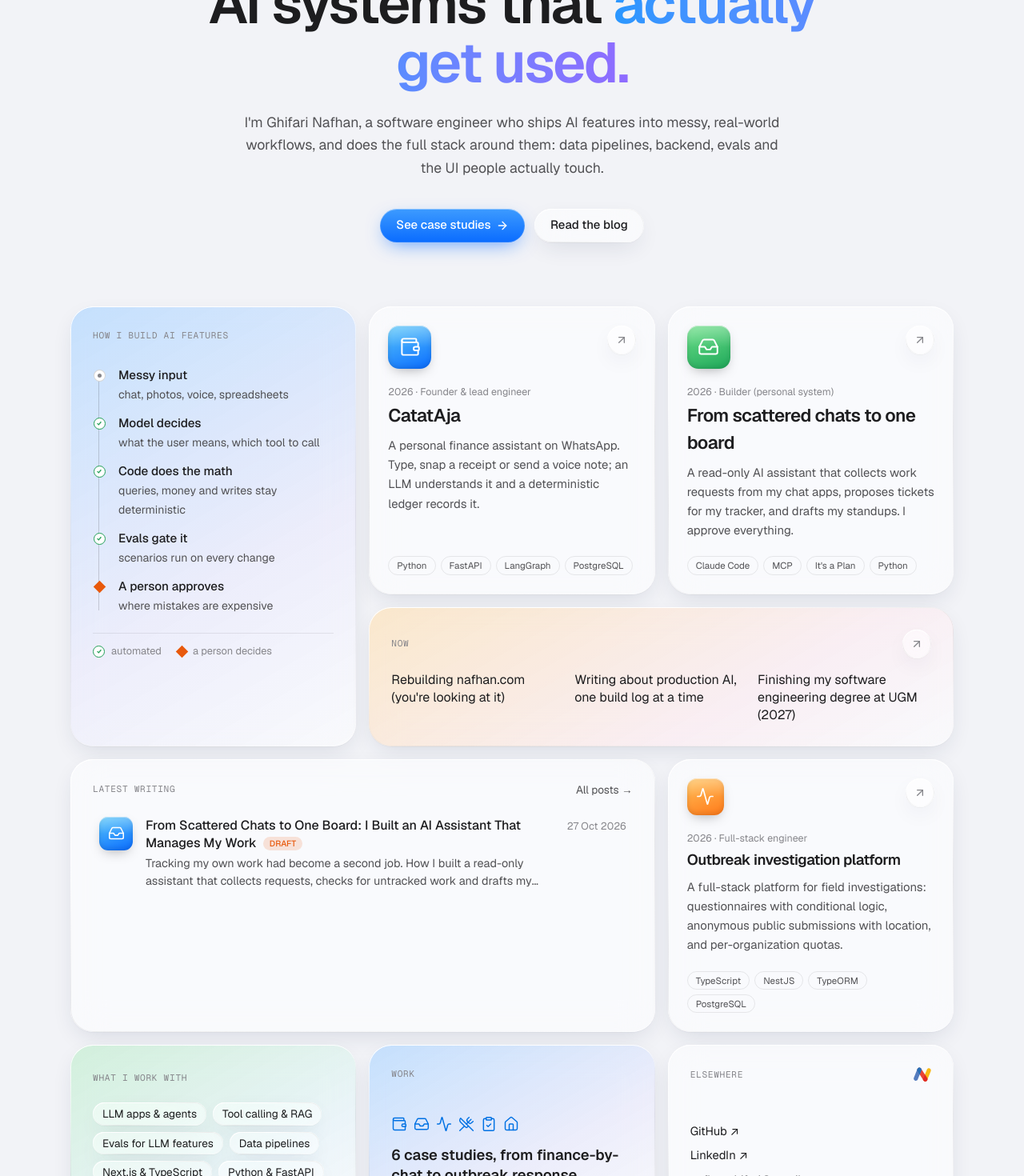
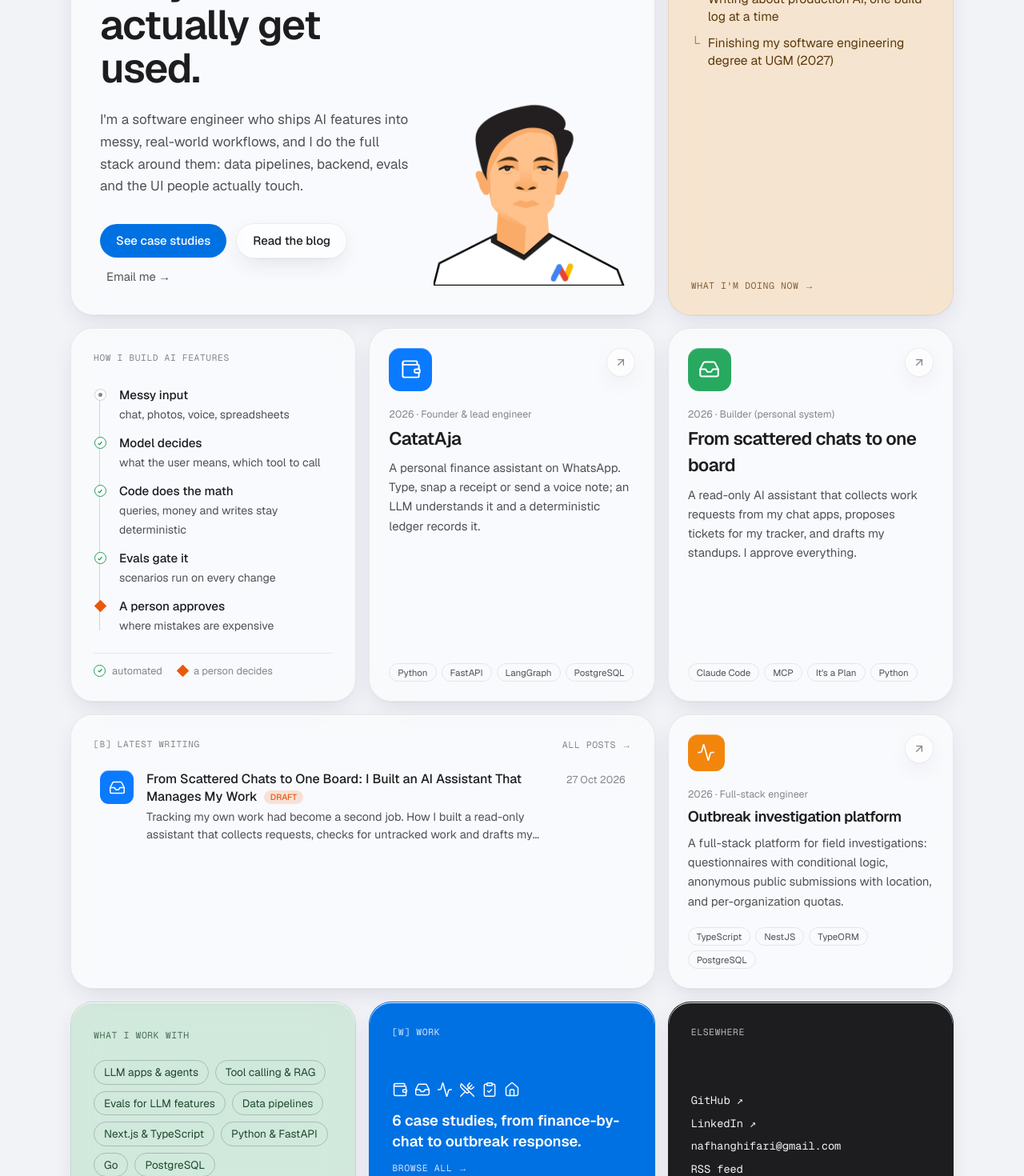
Before and after one commit to gnafhan/next-portofolio, a Next.js app: page / in a window 1280 px wide. Shown: the part 260-1730 px from the top of the page at 80% size. Built offline with nearby package versions, Linux system fonts and the light colour scheme.

Commit message:
Restore original hero and bento layout, add portrait illustration, remove all gradients
Co-Authored-By: Claude Opus 5.5 <noreply@anthropic.com>

```diff
--- a/app/globals.css
+++ b/app/globals.css
@@ -4,6 +4,12 @@
 
 /* Liquid glass design tokens */
 :root {
+  --glass-border: rgba(0, 0, 0, 0.07);
+  --tint-warm: rgba(255, 196, 120, 0.32);
+  --tint-warm-ink: #5c3a0c;
+  --tint-green: rgba(120, 200, 140, 0.26);
+  --tint-green-ink: #1d4a2a;
+
   --bg: #f2f3f7;
   --surface: rgba(255, 255, 255, 0.62);
   --surface-solid: #ffffff;
@@ -22,18 +28,18 @@
 
   --glass-bg: rgba(255, 255, 255, 0.55);
   --glass-bg-strong: rgba(255, 255, 255, 0.72);
-  --glass-rim-hi: rgba(255, 255, 255, 0.95);
-  --glass-rim-lo: rgba(255, 255, 255, 0.35);
-  --glass-rim-edge: rgba(0, 0, 0, 0.07);
   --glass-shadow: 0 1px 1px rgba(0, 0, 0, 0.03), 0 10px 30px -8px rgba(30, 40, 80, 0.14);
   --glass-inset: inset 0 1px 0 rgba(255, 255, 255, 0.9), inset 0 -1px 0 rgba(255, 255, 255, 0.25);
-  --glow-1: rgba(0, 113, 227, 0.16);
-  --glow-2: rgba(175, 82, 222, 0.1);
-  --glow-3: rgba(255, 159, 10, 0.08);
   color-scheme: light;
 }
 
 [data-theme="dark"] {
+  --glass-border: rgba(255, 255, 255, 0.1);
+  --tint-warm: rgba(255, 170, 70, 0.14);
+  --tint-warm-ink: #ffd9a8;
+  --tint-green: rgba(80, 200, 120, 0.12);
+  --tint-green-ink: #bfe8cb;
+
   --bg: #000000;
   --surface: rgba(255, 255, 255, 0.05);
   --surface-solid: #111113;
@@ -52,14 +58,8 @@
 
   --glass-bg: rgba(255, 255, 255, 0.045);
   --glass-bg-strong: rgba(28, 28, 32, 0.72);
-  --glass-rim-hi: rgba(255, 255, 255, 0.32);
-  --glass-rim-lo: rgba(255, 255, 255, 0.06);
-  --glass-rim-edge: rgba(255, 255, 255, 0.04);
   --glass-shadow: 0 20px 50px -20px rgba(0, 0, 0, 0.8);
   --glass-inset: inset 0 1px 0 rgba(255, 255, 255, 0.14), inset 0 -1px 0 rgba(255, 255, 255, 0.03);
-  --glow-1: rgba(10, 132, 255, 0.28);
-  --glow-2: rgba(94, 92, 230, 0.2);
-  --glow-3: rgba(255, 159, 10, 0.06);
   color-scheme: dark;
 }
 
@@ -92,20 +92,6 @@ body {
   -webkit-font-smoothing: antialiased;
 }
 
-/* Ambient light behind the glass, fixed to the viewport */
-body::before {
-  content: "";
-  position: fixed;
-  inset: 0;
-  z-index: -1;
-  pointer-events: none;
-  background:
-    radial-gradient(60rem 36rem at 50% -12rem, var(--glow-1), transparent 70%),
-    radial-gradient(40rem 30rem at 92% 30%, var(--glow-2), transparent 70%),
-    radial-gradient(36rem 28rem at 4% 75%, var(--glow-3), transparent 70%),
-    radial-gradient(70rem 30rem at 50% 115%, var(--glow-1), transparent 70%);
-}
-
 ::selection {
   background: var(--accent-soft);
   color: var(--ink);
@@ -124,49 +110,31 @@ body::before {
   color: var(--ink-3);
 }
 
-/* Glass surface: translucent fill, blur, a specular rim that is bright on top */
+/* Glass surface: translucent fill, blur, hairline border, top highlight. No gradients. */
 .glass {
   position: relative;
-  isolation: isolate;
-  background: var(--glass-bg);
+  background-color: var(--glass-bg);
   -webkit-backdrop-filter: blur(22px) saturate(180%);
   backdrop-filter: blur(22px) saturate(180%);
+  border: 1px solid var(--glass-border);
   box-shadow: var(--glass-inset), var(--glass-shadow);
 }
-.glass::before {
-  content: "";
-  position: absolute;
-  inset: 0;
-  border-radius: inherit;
-  padding: 1px;
-  background: linear-gradient(
-    165deg,
-    var(--glass-rim-hi),
-    var(--glass-rim-lo) 28%,
-    var(--glass-rim-edge) 55%,
-    var(--glass-rim-lo) 100%
-  );
-  -webkit-mask: linear-gradient(#000 0 0) content-box, linear-gradient(#000 0 0);
-  -webkit-mask-composite: xor;
-  mask-composite: exclude;
-  pointer-events: none;
-  z-index: 1;
-}
 .glass-strong {
-  background: var(--glass-bg-strong);
+  background-color: var(--glass-bg-strong);
 }
 .glass-hover {
-  transition: transform 0.35s cubic-bezier(0.2, 0.8, 0.2, 1), background-color 0.25s;
+  transition: transform 0.3s cubic-bezier(0.2, 0.8, 0.2, 1), background-color 0.2s, border-color 0.2s;
 }
 .glass-hover:hover {
   transform: translateY(-2px);
-  background: var(--glass-bg-strong);
+  border-color: var(--line-strong);
 }
 
-/* Tinted glass for bento tiles */
-.tint-blue { background-image: linear-gradient(150deg, rgba(10, 132, 255, 0.22), rgba(94, 92, 230, 0.08) 60%, transparent); }
-.tint-warm { background-image: linear-gradient(150deg, rgba(255, 159, 10, 0.2), rgba(255, 55, 95, 0.06) 65%, transparent); }
-.tint-green { background-image: linear-gradient(150deg, rgba(52, 199, 89, 0.2), rgba(48, 176, 199, 0.07) 65%, transparent); }
+/* Flat tinted glass for bento tiles */
+.tint-warm { background-color: var(--tint-warm); color: var(--tint-warm-ink); }
+.tint-green { background-color: var(--tint-green); color: var(--tint-green-ink); }
+.tint-accent { background-color: var(--accent); color: var(--accent-ink); border-color: transparent; }
+.tint-ink { background-color: var(--ink); color: var(--bg); border-color: transparent; }
 
 /* Buttons */
 .btn {
@@ -183,36 +151,26 @@ body::before {
   transform: scale(0.97);
 }
 .btn-primary {
-  color: #fff;
-  background: linear-gradient(180deg, #3d9bff, #0a6cff);
-  box-shadow: inset 0 1px 0 rgba(255, 255, 255, 0.35), inset 0 0 0 1px rgba(255, 255, 255, 0.12), 0 8px 24px -8px rgba(10, 108, 255, 0.7);
+  color: var(--accent-ink);
+  background-color: var(--accent);
 }
 .btn-primary:hover {
-  filter: brightness(1.08);
+  opacity: 0.9;
 }
 
-/* iOS-style app icons */
+/* App-style icons: flat squircle, white glyph */
 .app-icon {
-  position: relative;
   display: inline-flex;
   flex-shrink: 0;
   align-items: center;
   justify-content: center;
   color: #fff;
-  box-shadow: inset 0 1px 0 rgba(255, 255, 255, 0.45), inset 0 -2px 6px rgba(0, 0, 0, 0.12), 0 6px 16px -6px rgba(0, 0, 0, 0.35);
+  box-shadow: inset 0 1px 0 rgba(255, 255, 255, 0.3);
 }
-.app-icon::after {
-  content: "";
-  position: absolute;
-  inset: 0;
-  border-radius: inherit;
-  background: linear-gradient(180deg, rgba(255, 255, 255, 0.28), transparent 50%);
-  pointer-events: none;
-}
-.app-icon-blue { background: linear-gradient(160deg, #5ac8fa, #0a6cff); }
-.app-icon-green { background: linear-gradient(160deg, #6ee08a, #1fa85a); }
-.app-icon-orange { background: linear-gradient(160deg, #ffc15a, #ff7a1a); }
-.app-icon-violet { background: linear-gradient(160deg, #c38bff, #6c4dff); }
+.app-icon-blue { background-color: #0a7aff; }
+.app-icon-green { background-color: #28a960; }
+.app-icon-orange { background-color: #f2860d; }
+.app-icon-violet { background-color: #7357f0; }
 
 @supports not ((backdrop-filter: blur(1px)) or (-webkit-backdrop-filter: blur(1px))) {
   .glass {
--- a/app/page.tsx
+++ b/app/page.tsx
@@ -1,11 +1,12 @@
+import Image from "next/image";
 import Link from "next/link";
-import { ArrowRight, ArrowUpRight, Sparkles } from "lucide-react";
 import { getAllPosts, getAllWork, getPage } from "@/lib/content";
 import { site } from "@/lib/site";
 import { focus } from "@/lib/profile";
 import { Glyph, Logo } from "@/components/icons";
 import { WorkCard, PostRow } from "@/components/cards";
 import { Flow } from "@/components/mdx/flow";
+import portrait from "@/public/images/nafhan.png";
 
 export default function Home() {
   const work = getAllWork();
@@ -14,34 +15,62 @@ export default function Home() {
   const now = getPage("now").data as { highlights: string[] };
 
   return (
-    <div className="mx-auto max-w-6xl px-4 sm:px-6">
-      {/* Hero */}
-      <section className="flex flex-col items-center pb-14 pt-16 text-center sm:pb-20 sm:pt-24">
-        <span className="glass inline-flex items-center gap-2 rounded-full px-4 py-1.5 text-[0.85rem] text-ink-2">
-          <Sparkles size={15} className="text-accent" aria-hidden />
-          AI engineer · full-stack · {site.location}
-        </span>
-        <h1 className="mt-7 max-w-[16ch] text-[2.7rem] font-semibold leading-[1.04] tracking-[-0.03em] sm:text-[4.4rem]">
-          AI systems that{" "}
-          <span className="bg-gradient-to-r from-[#2997ff] via-[#5e8bff] to-[#8f6bff] bg-clip-text text-transparent">actually get used.</span>
+    <div className="mx-auto max-w-6xl px-4 pt-8 sm:px-6 sm:pt-12">
+      <section className="grid gap-4 lg:grid-cols-3">
+        {/* Intro */}
+        <div className="glass grid gap-6 rounded-[28px] p-6 sm:grid-cols-[minmax(0,1fr)_auto] sm:p-9 lg:col-span-2">
+          <div className="flex flex-col">
+            <div className="flex items-center gap-3">
+              <Logo size={26} />
+              <span className="label">{site.name} · {site.location}</span>
+            </div>
+            <h1 className="mt-8 max-w-[18ch] text-[2.4rem] font-semibold leading-[1.05] tracking-tight sm:text-[3.2rem]">
+              AI systems that actually get used.
             </h1>
-        <p className="mt-6 max-w-[58ch] text-[1.1rem] leading-relaxed text-ink-2">
-          I&apos;m {site.name}, a software engineer who ships AI features into messy, real-world workflows, and does the
+            <p className="mt-6 max-w-[56ch] text-[1.06rem] leading-relaxed text-ink-2">
+              I&apos;m a software engineer who ships AI features into messy, real-world workflows, and I do the
               full stack around them: data pipelines, backend, evals and the UI people actually touch.
             </p>
-        <div className="mt-9 flex flex-wrap items-center justify-center gap-3">
-          <Link href="/work" className="btn btn-primary">
-            See case studies <ArrowRight size={16} aria-hidden />
+            <div className="mt-8 flex flex-wrap items-center gap-3">
+              <Link href="/work" className="btn btn-primary">See case studies</Link>
+              <Link href="/blog" className="btn glass glass-hover">Read the blog</Link>
+              <a href={`mailto:${site.email}`} className="px-2 text-[0.92rem] text-ink-2 hover:text-ink">Email me →</a>
+            </div>
+          </div>
+          <div className="order-first flex justify-center sm:order-none sm:items-end">
+            <Image
+              src={portrait}
+              alt="Illustration of Ghifari Nafhan"
+              priority
+              sizes="(min-width: 640px) 240px, 180px"
+              className="w-[180px] select-none sm:w-[240px]"
+            />
+          </div>
+        </div>
+
+        {/* Now */}
+        <Link href="/now" className="glass glass-hover tint-warm group flex flex-col rounded-[28px] p-6 sm:p-7">
+          <div className="flex items-center justify-between">
+            <span className="font-mono text-[0.72rem] uppercase tracking-wider opacity-75">[N] Now</span>
+            <Glyph name="spark" size={20} />
+          </div>
+          <ul className="mt-6 space-y-3">
+            {now.highlights.map((h) => (
+              <li key={h} className="flex gap-2.5 text-[0.98rem] leading-snug">
+                <span aria-hidden className="font-mono opacity-60">└</span>
+                {h}
+              </li>
+            ))}
+          </ul>
+          <span className="mt-auto pt-6 font-mono text-[0.72rem] uppercase tracking-wider opacity-75 group-hover:underline">
+            What I&apos;m doing now →
+          </span>
         </Link>
-          <Link href="/blog" className="btn glass glass-hover">Read the blog</Link>
-        </div>
-      </section>
 
-      {/* Bento */}
-      <section className="grid gap-4 lg:grid-cols-3">
-        <div className="glass tint-blue rounded-[28px] p-6 sm:p-7 lg:row-span-2">
+        {/* How I build */}
+        <div className="glass rounded-[28px] p-6 sm:p-7">
           <div className="label">How I build AI features</div>
-          <div className="mt-6">
+          <div className="mt-5">
             <Flow
               compact
               items={[
@@ -55,28 +84,18 @@ export default function Home() {
           </div>
         </div>
 
+        {/* Featured work */}
+        <div className="grid gap-4 sm:grid-cols-2 lg:col-span-2">
           {featured.slice(0, 2).map((w) => (
             <WorkCard key={w.slug} work={w} large />
           ))}
+        </div>
 
-        <Link href="/now" className="glass glass-hover tint-warm group flex flex-col rounded-[28px] p-6 sm:p-7 lg:col-span-2">
-          <div className="flex items-center justify-between">
-            <span className="label">Now</span>
-            <span className="glass flex size-9 items-center justify-center rounded-full text-ink-3 group-hover:text-ink">
-              <ArrowUpRight size={16} />
-            </span>
-          </div>
-          <ul className="mt-4 grid gap-3 sm:grid-cols-3">
-            {now.highlights.map((h) => (
-              <li key={h} className="text-[1rem] leading-snug">{h}</li>
-            ))}
-          </ul>
-        </Link>
-
+        {/* Writing */}
         <div className="glass rounded-[28px] p-6 sm:p-7 lg:col-span-2">
           <div className="flex items-center justify-between">
-            <span className="label">Latest writing</span>
-            <Link href="/blog" className="text-[0.85rem] text-ink-2 hover:text-ink">All posts →</Link>
+            <span className="label">[B] Latest writing</span>
+            <Link href="/blog" className="font-mono text-[0.72rem] uppercase tracking-wider text-ink-3 hover:text-ink">All posts →</Link>
           </div>
           <div className="mt-2">
             {posts.length ? posts.map((p) => <PostRow key={p.slug} post={p} />) : (
@@ -87,36 +106,36 @@ export default function Home() {
 
         {featured[2] && <WorkCard work={featured[2]} />}
 
+        {/* Focus */}
         <div className="glass tint-green rounded-[28px] p-6 sm:p-7">
-          <span className="label">What I work with</span>
+          <span className="font-mono text-[0.72rem] uppercase tracking-wider opacity-75">What I work with</span>
           <ul className="mt-5 flex flex-wrap gap-2">
             {focus.map((f) => (
-              <li key={f} className="glass rounded-full px-3 py-1 text-[0.85rem]">{f}</li>
+              <li key={f} className="rounded-full border border-current/25 px-3 py-1 text-[0.85rem]">{f}</li>
             ))}
           </ul>
         </div>
 
-        <Link href="/work" className="glass glass-hover tint-blue group flex flex-col justify-between rounded-[28px] p-6 sm:p-7">
-          <span className="label">Work</span>
+        {/* More work */}
+        <Link href="/work" className="glass glass-hover tint-accent group flex flex-col justify-between rounded-[28px] p-6 sm:p-7">
+          <span className="font-mono text-[0.72rem] uppercase tracking-wider opacity-80">[W] Work</span>
           <div className="mt-6">
-            <div className="flex gap-2 text-accent">
+            <div className="flex gap-2">
               {work.slice(0, 6).map((w) => <Glyph key={w.slug} name={w.icon} size={20} />)}
             </div>
             <p className="mt-4 text-[1.15rem] font-semibold leading-snug">{work.length} case studies, from finance-by-chat to outbreak response.</p>
-            <span className="mt-3 inline-block text-[0.85rem] text-accent group-hover:underline">Browse all →</span>
+            <span className="mt-3 inline-block font-mono text-[0.72rem] uppercase tracking-wider opacity-80 group-hover:underline">Browse all →</span>
           </div>
         </Link>
 
-        <div className="glass flex flex-col justify-between rounded-[28px] p-6 sm:p-7">
-          <div className="flex items-center justify-between">
-            <span className="label">Elsewhere</span>
-            <Logo size={22} />
-          </div>
-          <ul className="mt-6 space-y-2 text-[0.92rem]">
-            <li><a href={site.links.github} className="hover:text-accent" target="_blank" rel="noopener">GitHub ↗</a></li>
-            <li><a href={site.links.linkedin} className="hover:text-accent" target="_blank" rel="noopener">LinkedIn ↗</a></li>
-            <li><a href={`mailto:${site.email}`} className="hover:text-accent">{site.email}</a></li>
-            <li><Link href="/rss.xml" className="hover:text-accent">RSS feed</Link></li>
+        {/* Links */}
+        <div className="glass tint-ink flex flex-col justify-between rounded-[28px] p-6 sm:p-7">
+          <span className="font-mono text-[0.72rem] uppercase tracking-wider opacity-70">Elsewhere</span>
+          <ul className="mt-6 space-y-2 font-mono text-[0.85rem]">
+            <li><a href={site.links.github} className="hover:underline" target="_blank" rel="noopener">GitHub ↗</a></li>
+            <li><a href={site.links.linkedin} className="hover:underline" target="_blank" rel="noopener">LinkedIn ↗</a></li>
+            <li><a href={`mailto:${site.email}`} className="hover:underline">{site.email}</a></li>
+            <li><Link href="/rss.xml" className="hover:underline">RSS feed</Link></li>
           </ul>
         </div>
       </section>
--- a/components/article-layout.tsx
+++ b/components/article-layout.tsx
@@ -51,7 +51,7 @@ export function ArticleLayout({
           ))}
         </dl>
       </header>
-      <div className="h-px bg-gradient-to-r from-transparent via-line-strong to-transparent" />
+      <div className="h-px bg-line" />
       <div className="relative grid gap-10 pt-12 lg:grid-cols-[13rem_minmax(0,44rem)_1fr]">
         <aside className="hidden lg:block">
           <div className="sticky top-24 space-y-10">
--- a/components/icons.tsx
+++ b/components/icons.tsx
@@ -47,7 +47,7 @@ export function Logo({ size = 28, className }: { size?: number; className?: stri
 
 export type Tone = "blue" | "green" | "orange" | "violet";
 
-/** iOS-style app icon: gradient squircle, glossy rim, white glyph. */
+/** App-style icon: flat squircle with a white glyph. */
 export function IconTile({ name, size = 56, tone = "blue" }: { name: string; size?: number; tone?: Tone }) {
   return (
     <span className={`app-icon app-icon-${tone}`} style={{ width: size, height: size, borderRadius: size * 0.26 }}>
--- a/components/mdx/callout.tsx
+++ b/components/mdx/callout.tsx
@@ -1,6 +1,6 @@
 const styles = {
   note: { label: "Note", cls: "" },
-  lesson: { label: "Lesson", cls: "tint-blue" },
+  lesson: { label: "Lesson", cls: "!bg-accent-soft" },
   warn: { label: "Watch out", cls: "tint-warm" },
 } as const;
 
--- a/lib/og.tsx
+++ b/lib/og.tsx
@@ -23,8 +23,6 @@ export async function renderOg({ kicker, title, description }: { kicker: string;
           display: "flex",
           flexDirection: "column",
           background: "#000",
-          backgroundImage:
-            "radial-gradient(900px 420px at 50% -120px, rgba(10,132,255,0.45), transparent 70%), radial-gradient(700px 400px at 100% 100%, rgba(94,92,230,0.3), transparent 70%)",
           padding: 72,
           fontFamily: "Geist",
           color: "#f5f5f7",
```
Also changed, not shown: public/images/nafhan.png (added). Lines whose indentation alone changed are shown as unchanged.
